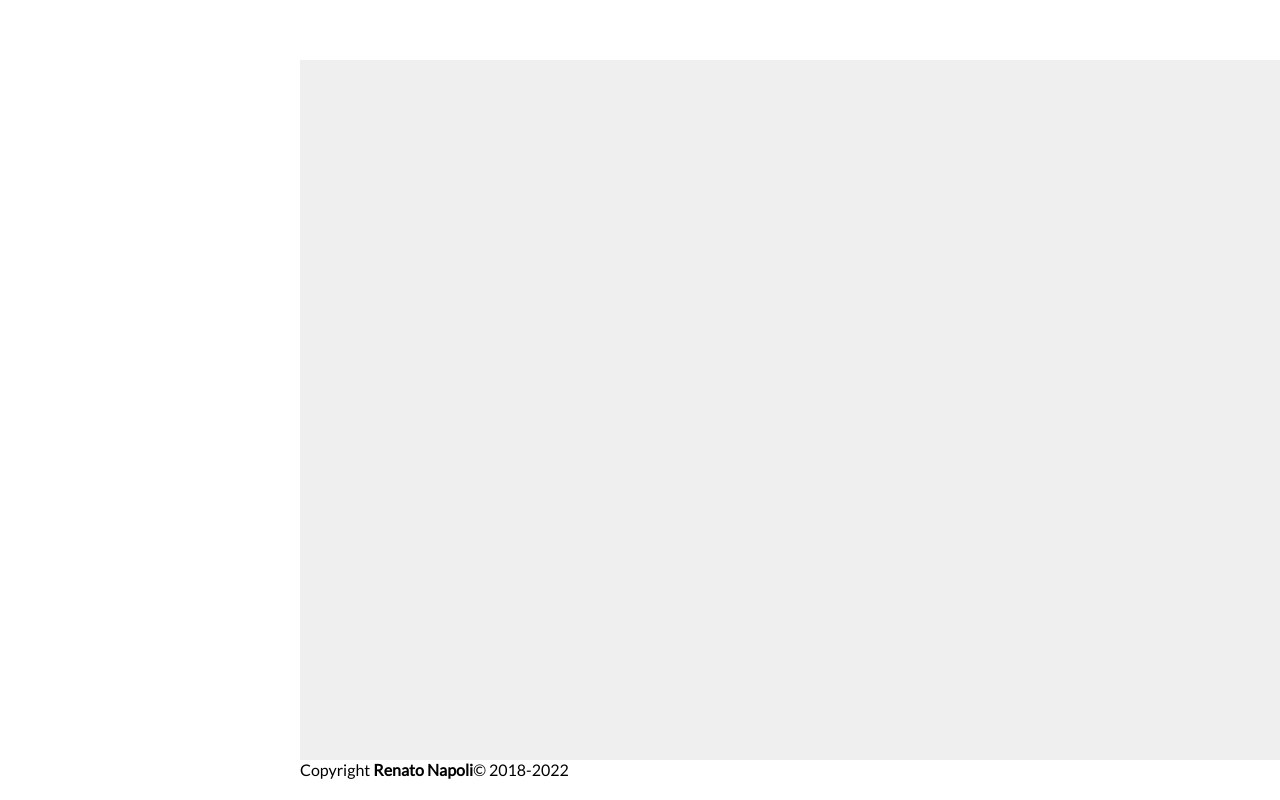
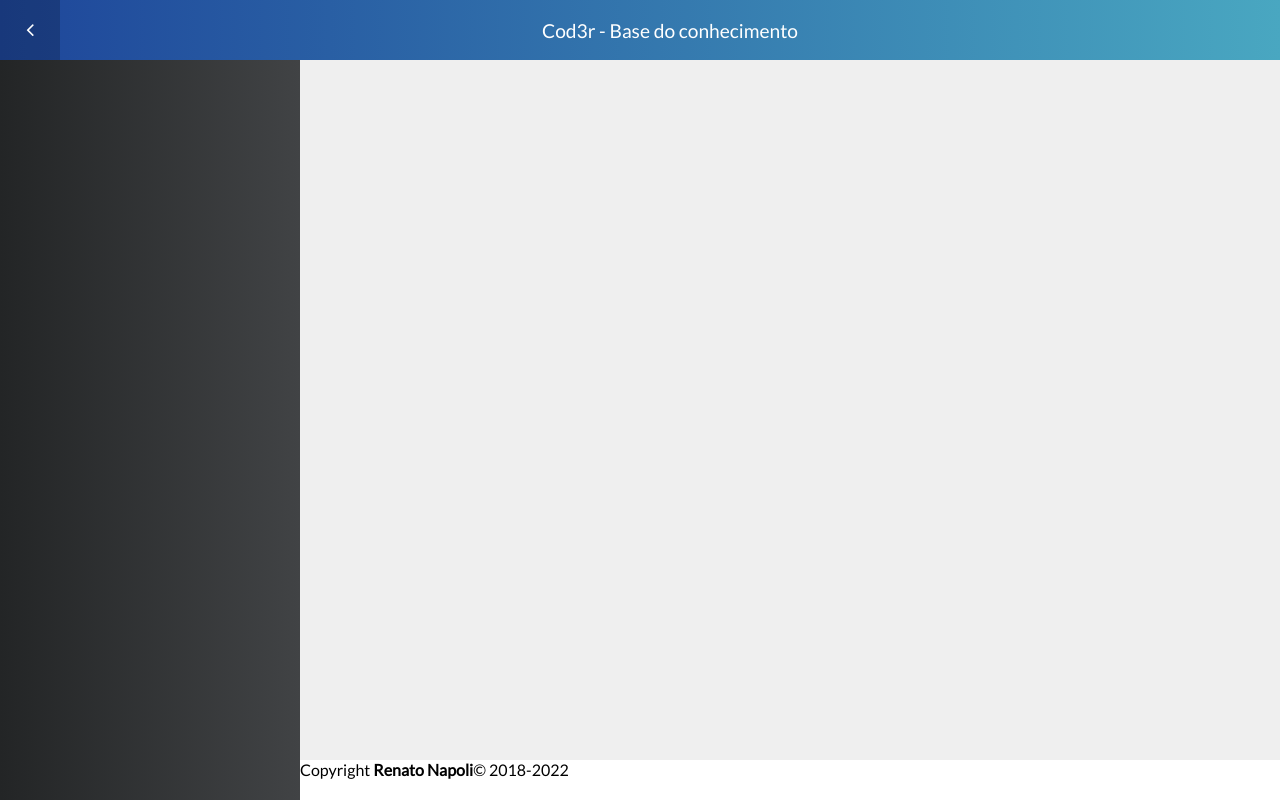
Before and after one commit to Renatonapoli/Projeto-Frontend-Backend, a Vue app in the folder frontend/: page / in a window 1280 px wide. Built offline with nearby package versions, Linux system fonts and the light colour scheme.

Commit message:
Feat: mudança de estado do componente menu

```diff
--- a/frontend/src/App.vue
+++ b/frontend/src/App.vue
@@ -1,6 +1,6 @@
 <template>
-	<div id="app">
-		<Header />
+	<div id="app" :class="{'hide-menu': !isMenuVisible}">
+		<Header title="Cod3r - Base do conhecimento " :hideToggle="false"/>
 		<Menu />
 		<Content />
 		<Footer />
@@ -8,6 +8,7 @@
 </template>
 
 <script>
+import { mapState } from "vuex";
 import Header from "@/components/template/Header.vue";
 import Menu from "@/components/template/Menu.vue";
 import Content from "@/components/template/Content.vue";
@@ -20,6 +21,9 @@
     Menu,
     Content,
     Footer,
+  },
+  computed: {
+    ...mapState(["isMenuVisible"]),
   },
 };
 </script>
@@ -44,4 +48,10 @@
     "menu content"
     "menu footer";
 }
+#app.hide-menu {
+  grid-template-areas:
+    "header header"
+    "content content"
+    "footer footer";
+}
 </style>
--- a/frontend/src/components/template/Content.vue
+++ b/frontend/src/components/template/Content.vue
@@ -8,7 +8,7 @@
 };
 </script>
 
-<style>
+<style scoped>
 .content {
   grid-area: content;
   background-color: #efefef;
--- a/frontend/src/components/template/Footer.vue
+++ b/frontend/src/components/template/Footer.vue
@@ -10,7 +10,7 @@
 };
 </script>
 
-<style>
+<style scoped>
 .footer {
   grid-area: footer;
   background-color: #ddd;
--- a/frontend/src/components/template/Header.vue
+++ b/frontend/src/components/template/Header.vue
@@ -1,20 +1,69 @@
 <template>
-  <div class="header"></div>
+  <header class="header">
+    <a class='toggle' @click="toggleMenu" v-if="!hideToggle">
+      <i class="fa fa-lg" :class="icon" ></i>
+    </a>
+    <h1 class="title">
+      {{ title }}
+    </h1>
+  </header>
 </template>
 
-<script>
+<script scoped>
 export default {
   name: "Header",
+  props: {
+    title: String,
+    hideToggle: Boolean,
+  },
+  computed: {
+    icon() {
+      return this.$store.state.isMenuVisible
+        ? "fa-angle-left"
+        : "fa-angle-down";
+    },
+  },
+  methods: {
+    toggleMenu() {
+      this.$store.commit("toggleMenu");
+    },
+  },
 };
 </script>
 
-<style>
+<style scoped>
 .header {
   grid-area: header;
-  background-color: linear-gradient(to right, #1e469a, #49a7c1);
+  background: linear-gradient(to right, #1e469a, #49a7c1);
 
   display: flex;
   justify-content: center;
   align-items: center;
 }
+.title {
+  font-size: 1.2rem;
+  color: #fff;
+  font-weight: 100;
+  flex-grow: 1;
+  text-align: center;
+}
+.title a {
+  color: #fff;
+  text-decoration: none;
+}
+header.header > a.toggle {
+  width: 60px;
+  height: 100%;
+  color: #fff;
+  justify-self: flex-start;
+  text-decoration: none;
+
+  display: flex;
+  justify-content: center;
+  align-items: center;
+}
+header.header,
+a.toggle:hover {
+  background-color: rgba(0, 0, 0, 0.2);
+}
 </style>
--- a/frontend/src/components/template/Menu.vue
+++ b/frontend/src/components/template/Menu.vue
@@ -1,19 +1,20 @@
 <template>
-  <aside class="menu">
-
-  </aside>
+  <aside class="menu" v-show="isMenuVisible"></aside>
 </template>
 
 <script>
+import { mapState } from "vuex";
+
 export default {
   name: "Menu",
+  computed: mapState(["isMenuVisible"]),
 };
 </script>
 
-<style>
+<style scoped>
 .menu {
   grid-area: menu;
-  background-color: linear-gradient(to right, #232526 #414345);
+  background: linear-gradient(to right, #232526, #414345);
 
   display: flex;
   flex-direction: column;
--- /dev/null
+++ b/frontend/src/config/store.js
@@ -0,0 +1,21 @@
+import Vue from "vue";
+import Vuex from "vuex";
+
+Vue.use(Vuex);
+
+export default new Vuex.Store({
+  state: {
+    isMenuVisible: true,
+  },
+  mutations: {
+    toggleMenu(state, isVisible) {
+      if (isVisible === undefined) {
+        state.isMenuVisible = !state.isMenuVisible;
+      } else {
+        state.isMenuVisible = isVisible;
+      }
+
+      console.log("toggleMenu = " + state.isMenuVisible);
+    },
+  },
+});
--- a/frontend/src/main.js
+++ b/frontend/src/main.js
@@ -1,9 +1,11 @@
-import Vue from 'vue'
+import "font-awesome/css/font-awesome.css";
+import Vue from "vue";
+import App from "./App";
+import store from "./config/store";
 
-import App from './App'
-
-Vue.config.productionTip = false
+Vue.config.productionTip = false;
 
 new Vue({
-  render: h => h(App)
-}).$mount('#app')
+  store,
+  render: (h) => h(App),
+}).$mount("#app");
```
